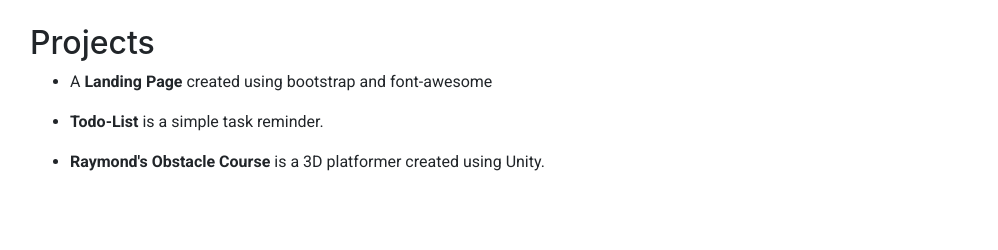
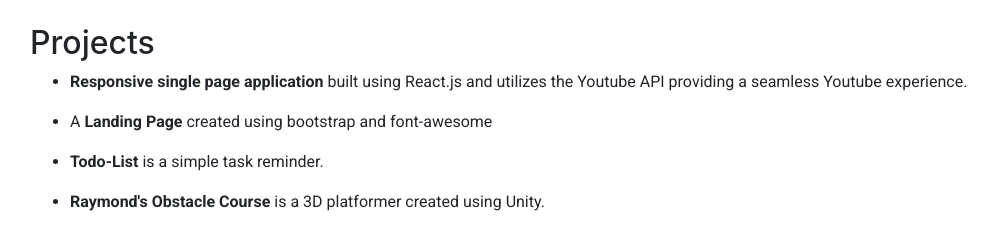
Before and after one commit to RaymondL95/portfolio, a plain HTML site: page index.html in a window 1280 px wide. Shown: the part 490-740 px from the top of the page, without its empty margins (55-1053 px from the left). Drawn offline with nearby package versions, Linux system fonts and the light colour scheme.

Commit message:
Update Youtube App

```diff
--- a/index.html
+++ b/index.html
@@ -32,6 +32,11 @@
 		<ul>
 			<li>
 				<p>
+					<a href="https://heroku-fast-youtube.herokuapp.com/"><strong>Responsive single page application</strong></a> built using React.js and utilizes the Youtube API providing a seamless Youtube experience.
+				</p>
+			</li>
+			<li>
+				<p>
 					A <a href="https://raymondl95.github.io/Vietnam/"><strong>Landing Page</strong></a> created using bootstrap and font-awesome
 				</p>
 			</li>
```
